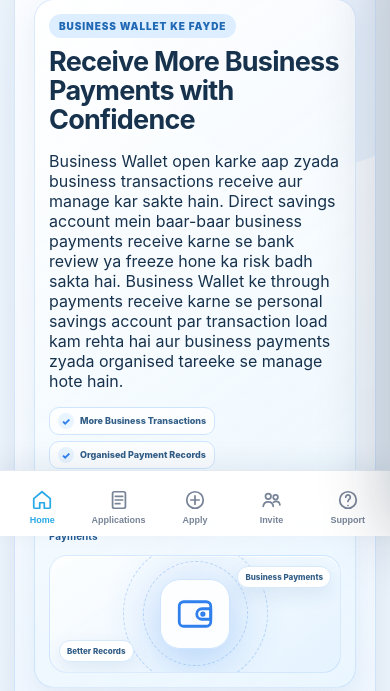
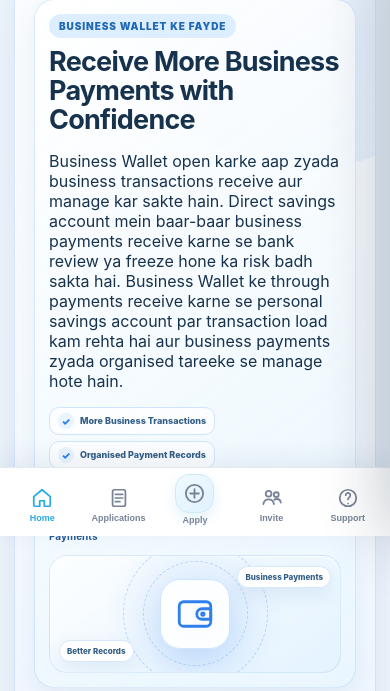
Before and after one commit to yayapaycare-afk/ibw-professional-bot, a FastAPI app: page /website in a window 390 px wide. Shown: the part 308-999 px from the top of the page. Run offline with FastAPI, Linux system fonts and the light colour scheme; data that the repository does not hold is empty; some libraries are stand-ins or nearby versions.

Commit message:
Add files via upload

```diff
--- a/app/static/website/website.css
+++ b/app/static/website/website.css
@@ -1383,3 +1383,69 @@ body{
     font-size:12.5px;
   }
 }
+
+
+/* Website v26 — refined mobile navigation: Home | Applications | Apply | Invite | Support */
+@media(max-width:960px){
+  footer.mobile-bottom-nav{
+    grid-template-columns:repeat(5,minmax(0,1fr));
+    padding-top:8px;
+  }
+
+  footer.mobile-bottom-nav button{
+    position:relative;
+  }
+
+  /* Center Apply is intentionally more prominent, but still clean and app-like. */
+  footer.mobile-bottom-nav button.nav-primary{
+    margin-top:-9px;
+  }
+  footer.mobile-bottom-nav button.nav-primary .nav-icon{
+    width:42px;
+    height:42px;
+    border-radius:15px;
+    background:linear-gradient(145deg,#f1f9ff,#dff2ff)!important;
+    border:1px solid #cfeaf8;
+    box-shadow:0 5px 13px rgba(38,153,209,.12);
+  }
+  footer.mobile-bottom-nav button.nav-primary svg{
+    width:25px;
+    height:25px;
+    stroke-width:1.9;
+  }
+  footer.mobile-bottom-nav button.nav-primary .nav-label{
+    margin-top:0;
+    font-weight:750;
+  }
+
+  footer.mobile-bottom-nav button.nav-primary.active .nav-icon{
+    background:linear-gradient(145deg,#e5f7ff,#d3efff)!important;
+    border-color:#aedaef;
+    box-shadow:0 6px 16px rgba(40,169,232,.17);
+  }
+
+  /* Invite uses the exact same visual language as the other normal tabs. */
+  footer.mobile-bottom-nav button[data-view="referral"] .nav-icon{
+    width:30px;
+    height:27px;
+  }
+  footer.mobile-bottom-nav button[data-view="referral"] svg{
+    width:23px;
+    height:23px;
+  }
+}
+
+@media(max-width:390px){
+  footer.mobile-bottom-nav button.nav-primary{
+    margin-top:-8px;
+  }
+  footer.mobile-bottom-nav button.nav-primary .nav-icon{
+    width:39px;
+    height:39px;
+    border-radius:14px;
+  }
+  footer.mobile-bottom-nav button.nav-primary svg{
+    width:23px;
+    height:23px;
+  }
+}
```
